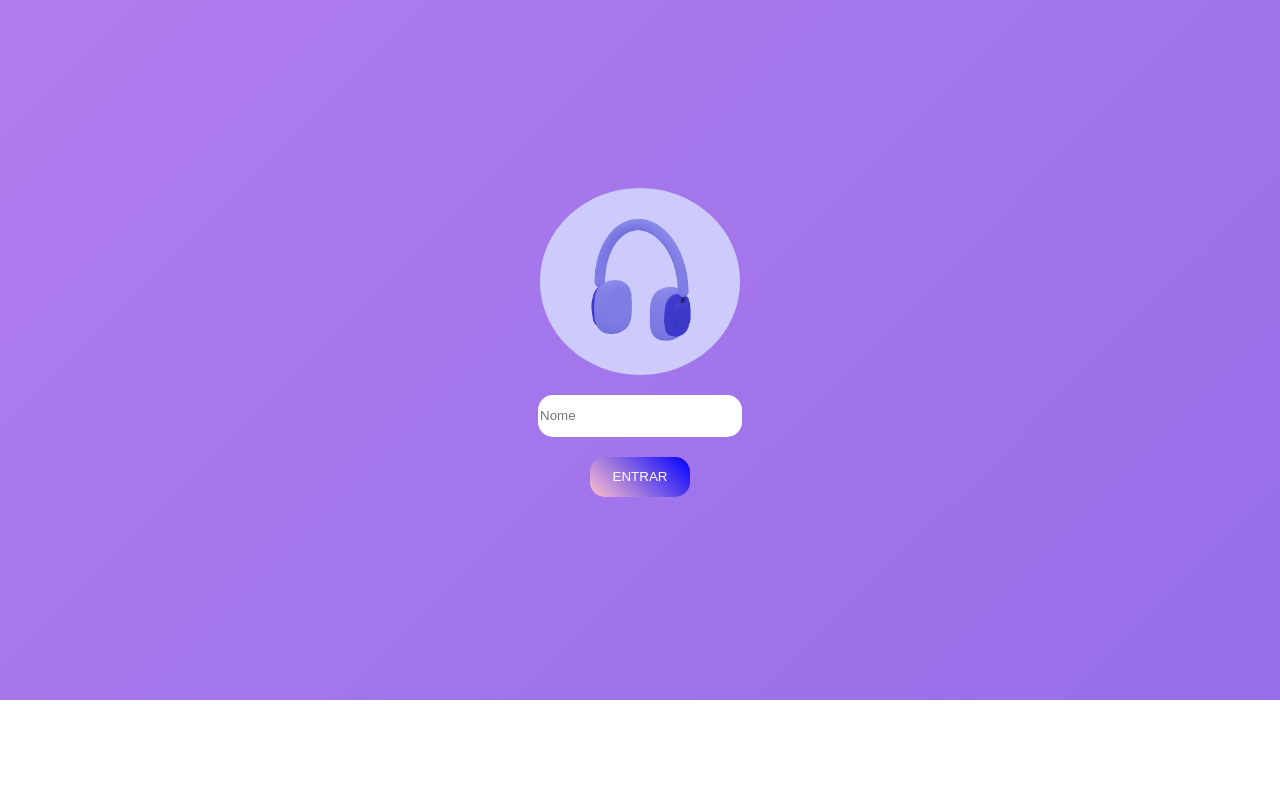
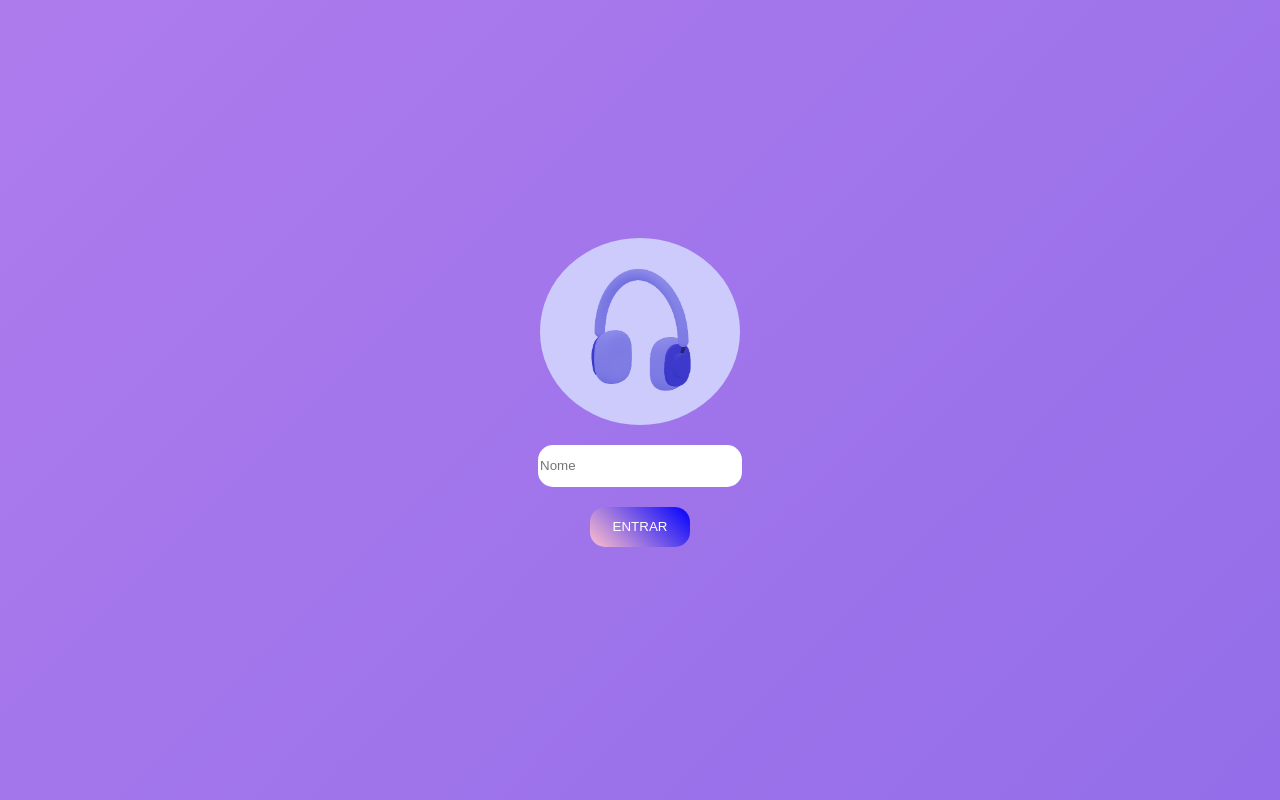
Before and after one commit to patriciapadilha/MyMusicApp, a React (Create React App) app: page / in a window 1280 px wide. Built offline with nearby package versions, Linux system fonts and the light colour scheme.

Commit message:
fix: height da página login

```diff
--- a/src/css/Login.css
+++ b/src/css/Login.css
@@ -3,7 +3,7 @@
     flex-direction: column;
     justify-content: center;
     align-items: center;
-    height: 700px;
+    height: 100vh;
     background: linear-gradient(-45deg, rgb(94, 82, 225), rgb(202, 138, 241));
     background-size: 400% 400%;
     animation: backgroundTransition 8s ease-in-out infinite;
```
